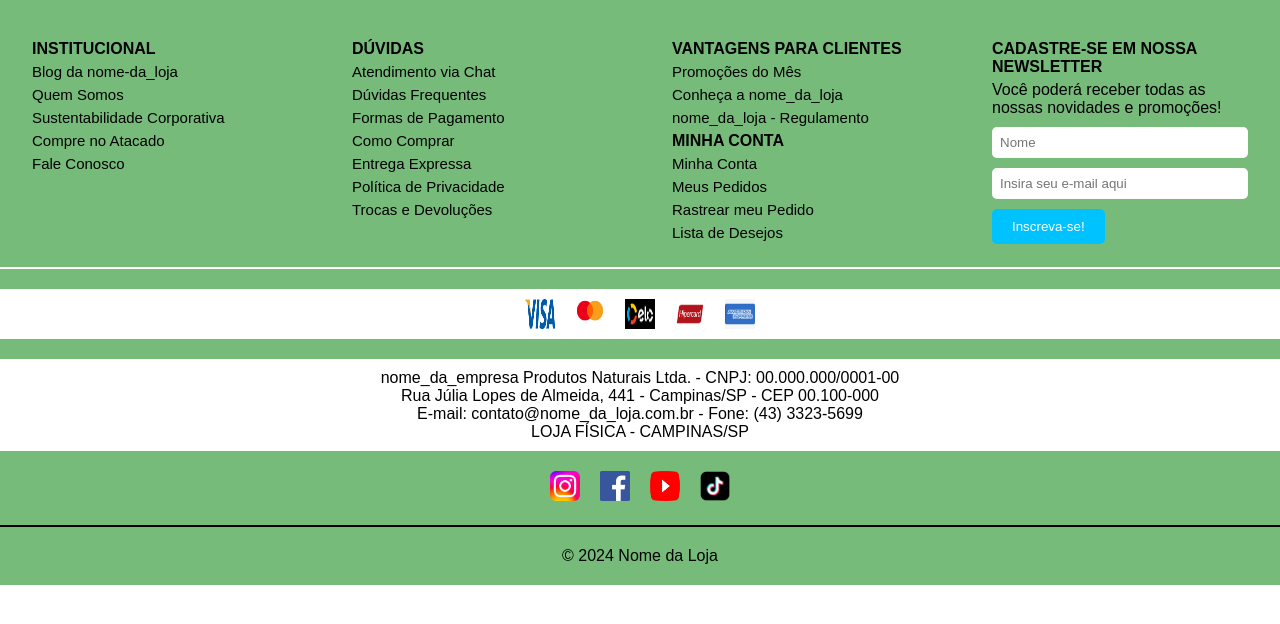
After one commit to mandyysales/SiteProdutosNaturais, a PHP site: page /mapa.html in a window 1280 px wide. The commit adds this page. Shown: the top 624 px of the page. Run offline with PHP 8.4, Linux system fonts and the light colour scheme.

Commit message:
outras páginas e atulizações

```diff
--- a/CodigoPrincial.html
+++ b/CodigoPrincial.html
@@ -9,7 +9,7 @@
     <header>
         <div class="header-menu-superior">
             <div class="header-menu-superior-opcoes">
-                <a href="">Sobre nós</a>
+                <a href="sobre.html">Sobre nós</a>
             </div>
             <div class="header-menu-superior-login">
                 <a href="Login.html">Login</a>
@@ -121,3 +121,7 @@
         </div>
     </main>
 </body>
+    <footer>
+        <p>© 2024 Nome da Loja</p>
+    </footer>
+</html>
--- /dev/null
+++ b/mapa.css
@@ -0,0 +1,114 @@
+* {
+    margin: 0;
+    padding: 0;
+    box-sizing: border-box;
+}
+
+body {
+    font-family: Arial;
+}
+
+section {
+    background-color: #77bb7b;
+    color: black;
+    padding: 20px 0;
+}
+
+.informacoes {
+    display: flex;
+    justify-content: space-around;
+    padding: 20px 0;
+    border-bottom: 2px solid #ffffff;
+}
+
+.coluna {
+    width: 20%;
+}
+
+h4 {
+    margin-bottom: 5px;
+}
+
+ul {
+    list-style: none;
+}
+
+ul li {
+    margin-bottom: 5px;
+}
+
+ul li a {
+    color: black;
+    text-decoration: none;
+    font-size: 15px;
+}
+
+ul li a:hover {
+    text-decoration: underline;
+}
+
+.newsletter-input {
+    display: block;
+    width: 100%;
+    margin: 10px 0;
+    padding: 8px;
+    border-radius: 5px;
+    border: none;
+}
+
+.newsletter-btn {
+    background-color: #00C2FF;
+    color: white;
+    padding: 10px 20px;
+    border: none;
+    border-radius: 5px;
+    cursor: pointer;
+}
+
+.newsletter-btn:hover {
+    background-color: #008FCC;
+}
+
+.secao-pagamento {
+    background-color: #ffffff;
+    display: flex;
+    justify-content: center;
+    padding: 10px;
+    margin: 20px 0;
+}
+
+.secao-pagamento img {
+    width: 30px;
+    height: 30px;
+    margin: 0 10px;
+}
+
+.informacao-contato {
+    background-color: #ffffff;
+    text-align: center;
+    padding: 10px;
+}
+
+.secao-social {
+    display: flex;
+    justify-content: center;
+    margin-top: 20px;
+}
+
+.secao-social a img {
+    width: 30px;
+    height: 30px;
+    margin: 0 10px;
+}
+
+hr {
+    border: none;
+    height: 2px;
+    background-color: black;
+    margin: 20px 0;
+}
+
+footer {
+    text-align: center;
+    margin-top: 10px;
+}
--- /dev/null
+++ b/mapa.html
@@ -0,0 +1,90 @@
+<!DOCTYPE html>
+<head>
+    <title>Informações</title>
+    <link rel="stylesheet" href="mapa.css">
+</head>
+<body>
+
+
+    <section class="mapa">
+        <div class="informacoes">
+            <div class="coluna">
+                <h4>INSTITUCIONAL</h4>
+                <ul>
+                    <li><a href="#">Blog da nome-da_loja</a></li>
+                    <li><a href="#">Quem Somos</a></li>
+                    <li><a href="#">Sustentabilidade Corporativa</a></li>
+                    <li><a href="#">Compre no Atacado</a></li>
+                    <li><a href="#">Fale Conosco</a></li>
+                </ul>
+            </div>
+            <div class="coluna">
+                <h4>DÚVIDAS</h4>
+                <ul>
+                    <li><a href="#">Atendimento via Chat</a></li>
+                    <li><a href="#">Dúvidas Frequentes</a></li>
+                    <li><a href="#">Formas de Pagamento</a></li>
+                    <li><a href="#">Como Comprar</a></li>
+                    <li><a href="#">Entrega Expressa</a></li>
+                    <li><a href="#">Política de Privacidade</a></li>
+                    <li><a href="#">Trocas e Devoluções</a></li>
+                </ul>
+            </div>
+            <div class="coluna">
+                <h4>VANTAGENS PARA CLIENTES</h4>
+                <ul>
+                    <li><a href="#">Promoções do Mês</a></li>
+                    <li><a href="#">Conheça a nome_da_loja</a></li>
+                    <li><a href="#">nome_da_loja - Regulamento</a></li>
+                </ul>
+                <h4>MINHA CONTA</h4>
+                <ul>
+                    <li><a href="#">Minha Conta</a></li>
+                    <li><a href="#">Meus Pedidos</a></li>
+                    <li><a href="#">Rastrear meu Pedido</a></li>
+                    <li><a href="#">Lista de Desejos</a></li>
+                </ul>
+            </div>
+            <div class="coluna">
+                <h4>CADASTRE-SE EM NOSSA NEWSLETTER</h4>
+                <p>Você poderá receber todas as nossas novidades e promoções!</p>
+                <input type="text" placeholder="Nome" class="newsletter-input">
+                <input type="email" placeholder="Insira seu e-mail aqui" class="newsletter-input">
+                <button class="newsletter-btn">Inscreva-se!</button>
+            </div>
+        </div>
+
+        <div class="secao-pagamento">
+            <img src="images/visa-png.png" alt="Cartão Visa">
+            <img src="images/mastercard-png.png" alt="Cartão Mastercard">
+            <img src="images/elo-png.png" alt="Cartão Elo">
+            <img src="images/hipercard-png.png" alt="Cartão Hipercard">
+            <img src="images/american-png.png" alt="Cartão American Express">
+        </div>
+
+        <div class="informacao-contato">
+            <p>nome_da_empresa Produtos Naturais Ltda. - CNPJ: 00.000.000/0001-00</p>
+            <p>Rua Júlia Lopes de Almeida, 441 - Campinas/SP - CEP 00.100-000</p>
+            <p>E-mail: contato@nome_da_loja.com.br - Fone: (43) 3323-5699</p>
+            <p>LOJA FÍSICA - CAMPINAS/SP</p>
+        </div>
+
+        <div class="secao-social">
+            <a href="#"><img src="images/Instagram-Icon.png" alt="Instagram"></a>
+            <a href="#"><img src="images/Facebook_logo_(square).png" alt="Facebook"></a>
+            <!-- <a href="#"><img src="pinterest-logo.png" alt="Pinterest"></a> -->
+            <a href="#"><img src="images/Youtube_logo.png" alt="YouTube"></a>
+            <a href="#"><img src="images/tiktok-icon-free-png.webp" alt="TikTok"></a>
+        </div>
+
+        <hr>
+
+        <footer>
+            <p>© 2024 Nome da Loja</p>
+        </footer>
+    </section>
+
+
+
+</body>
+</html>
```
Also changed, not shown: FolhaEstilos.css (+8 -0 lines), sobre.css (added, +113 -0 lines), sobre.html (added, +67 -0 lines), images/Facebook_logo_(square).png (added), images/Instagram-Icon.png (added), images/Youtube_logo.png (added), images/american-png.png (added), images/elo-png.png (added), images/hipercard-png.png (added), images/imagem1.webp (added), images/mastercard-png.png (added), images/plantando.jpeg (added), images/tiktok-icon-free-png.webp (added), images/visa-png.png (added).
